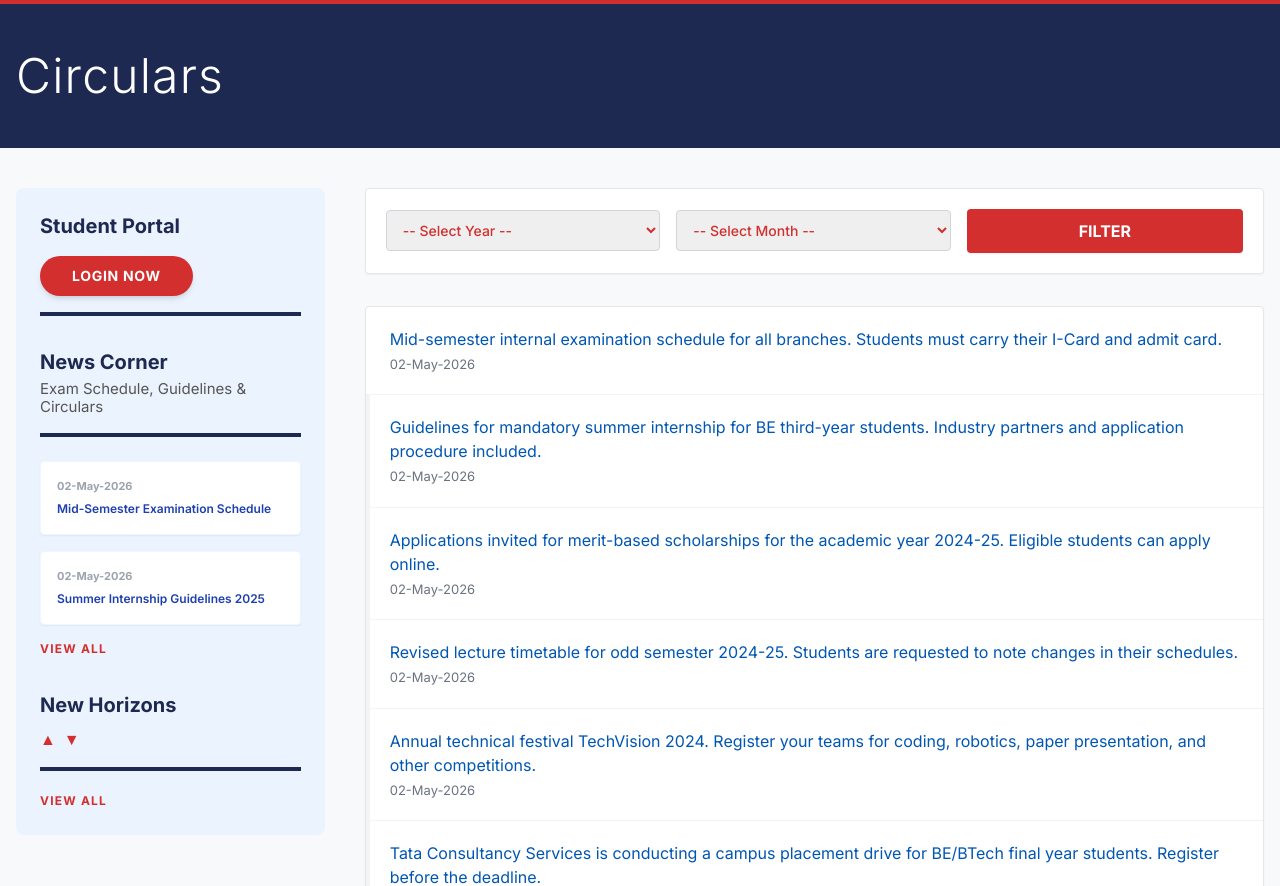
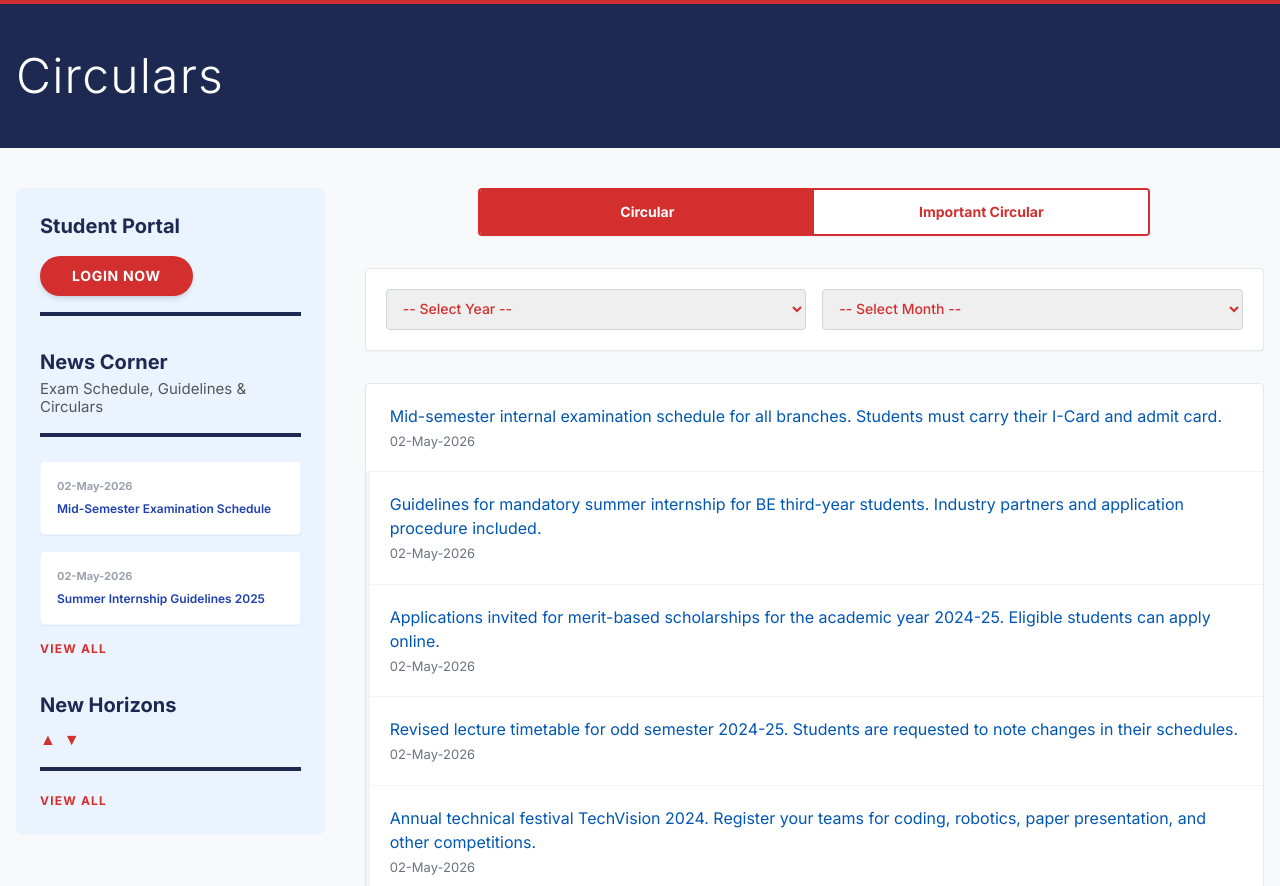
Before and after one commit to RajPatel4819/CircuLens, a PHP site: page /CircuLens/index.php?tab=circular in a window 1280 px wide. Shown: the part 122-1008 px from the top of the page. Run offline with PHP 8.4, Linux system fonts and the light colour scheme; data comes from the database, SQL or seed files in the repository; some libraries are stand-ins or nearby versions.

Commit message:
feat: implement tabbed interface for regular and important circulars with auto-submitting filters

```diff
--- a/index.php
+++ b/index.php
@@ -133,10 +133,24 @@ include __DIR__ . '/includes/header.php';
                 </div>
             <?php endif; ?>
 
-            <!-- Year/Month Filters Only -->
+            <?php $tab = filter_input(INPUT_GET, 'tab', FILTER_SANITIZE_SPECIAL_CHARS) ?? 'circular'; ?>
+
+            <!-- GTU Style Tabs -->
+            <div class="flex border-2 border-gtured rounded overflow-hidden max-w-2xl mx-auto mb-8 shadow-sm">
+                <a href="?tab=circular" class="flex-1 text-center py-3 text-sm font-bold transition-colors <?php echo $tab === 'circular' ? 'bg-gtured text-white' : 'text-gtured bg-white hover:bg-red-50'; ?>">
+                    Circular
+                </a>
+                <a href="?tab=important" class="flex-1 text-center py-3 text-sm font-bold transition-colors <?php echo $tab === 'important' ? 'bg-gtured text-white' : 'text-gtured bg-white hover:bg-red-50'; ?>">
+                    Important Circular
+                </a>
+            </div>
+
+            <?php if ($tab !== 'important'): ?>
+                <!-- Year/Month Filters (Auto-submit) - Only for regular circulars -->
                 <div class="bg-white p-5 rounded border border-gray-200 shadow-sm mb-8">
                     <form method="GET" class="flex flex-col md:flex-row gap-4 items-center">
-                    <select name="year" class="w-full md:w-1/3 px-3 py-2.5 border border-gray-300 rounded text-sm text-gtured font-medium outline-none focus:border-gtublue">
+                        <input type="hidden" name="tab" value="<?php echo htmlspecialchars($tab); ?>">
+                        <select name="year" onchange="this.form.submit()" class="w-full md:w-1/2 px-3 py-2.5 border border-gray-300 rounded text-sm text-gtured font-medium outline-none focus:border-gtublue">
                             <option value="">-- Select Year --</option>
                             <?php foreach ($years as $yr): ?>
                                 <option value="<?php echo $yr; ?>" <?php echo $selYear == $yr ? 'selected' : ''; ?>>
@@ -144,7 +158,7 @@ include __DIR__ . '/includes/header.php';
                                 </option>
                             <?php endforeach; ?>
                         </select>
-                    <select name="month" class="w-full md:w-1/3 px-3 py-2.5 border border-gray-300 rounded text-sm text-gtured font-medium outline-none focus:border-gtublue">
+                        <select name="month" onchange="this.form.submit()" class="w-full md:w-1/2 px-3 py-2.5 border border-gray-300 rounded text-sm text-gtured font-medium outline-none focus:border-gtublue">
                             <option value="">-- Select Month --</option>
                             <?php foreach ($months as $num => $name): ?>
                                 <option value="<?php echo $num; ?>" <?php echo $selMonth == $num ? 'selected' : ''; ?>>
@@ -152,12 +166,40 @@ include __DIR__ . '/includes/header.php';
                                 </option>
                             <?php endforeach; ?>
                         </select>
-                    <button type="submit" class="w-full md:w-1/3 bg-gtured text-white px-8 py-2.5 rounded font-bold hover:bg-red-700 transition-colors shadow-sm">
-                        FILTER
-                    </button>
                     </form>
                 </div>
+            <?php endif; ?>
 
+            <?php if ($tab === 'important'): ?>
+                <!-- Exam Tables (Important Section) -->
+                <div class="space-y-6">
+                    <?php
+                    $exams = [
+                        ['name' => 'Summer Exam 2026', 'links' => ['Theory Exam', 'Practical Exam', 'Exam Center']],
+                        ['name' => 'Winter Exam 2025', 'links' => ['Theory Exam', 'Practical Exam', 'Exam Center']],
+                        ['name' => 'Summer Exam 2025', 'links' => ['Theory Exam', 'Practical Exam', 'Exam Center']],
+                        ['name' => 'Winter Exam 2024', 'links' => ['Theory Exam', 'Practical Exam', 'Exam Center']],
+                        ['name' => 'Summer Exam 2024', 'links' => ['Theory Exam', 'Practical Exam', 'Exam Center']],
+                    ];
+                    foreach ($exams as $e):
+                    ?>
+                    <div class="bg-white p-6 rounded border border-gray-100 shadow-sm hover:shadow-md transition-shadow">
+                        <div class="flex flex-col md:flex-row border border-gray-300 rounded overflow-hidden text-[13px] md:text-sm">
+                            <div class="md:w-1/4 p-4 bg-gray-50 border-b md:border-b-0 md:border-r border-gray-300 font-bold text-gray-700">
+                                <?php echo $e['name']; ?> :
+                            </div>
+                            <div class="flex-1 flex flex-col sm:flex-row divide-y sm:divide-y-0 sm:divide-x divide-gray-300">
+                                <?php foreach ($e['links'] as $link): ?>
+                                    <a href="#" class="flex-1 p-4 text-center text-blue-700 font-semibold hover:bg-blue-50 transition-colors">
+                                        <?php echo $link; ?>
+                                    </a>
+                                <?php endforeach; ?>
+                            </div>
+                        </div>
+                    </div>
+                    <?php endforeach; ?>
+                </div>
+            <?php else: ?>
                 <!-- Clean List (GTU Style) -->
                 <div class="bg-white rounded border border-gray-200 shadow-sm overflow-hidden">
                     <div class="divide-y divide-gray-100">
@@ -179,12 +221,14 @@ include __DIR__ . '/includes/header.php';
                         <?php endif; ?>
                     </div>
                 </div>
+            <?php endif; ?>
 
             <!-- Pagination -->
             <?php if ($totalPages > 1): ?>
                 <div class="mt-10 flex justify-center gap-2">
                     <?php
                     $queryStr = http_build_query([
+                        'tab'    => $tab,
                         'year'   => $selYear,
                         'month'  => $selMonth,
                         'search' => $search
```
Lines whose indentation alone changed are shown as unchanged.
